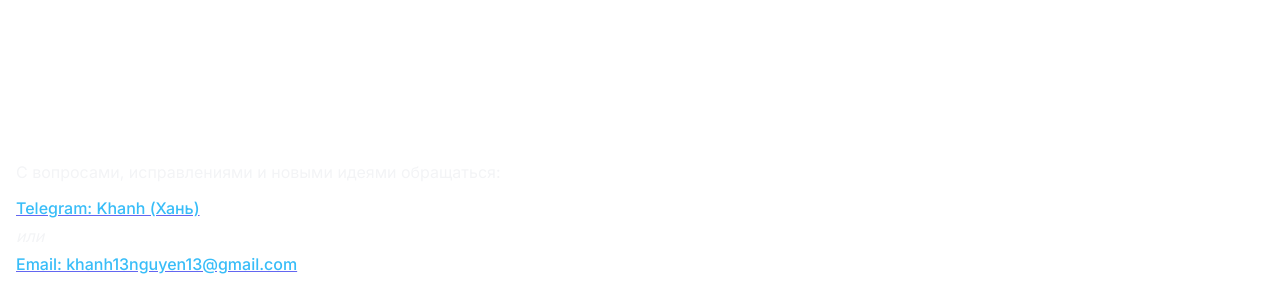
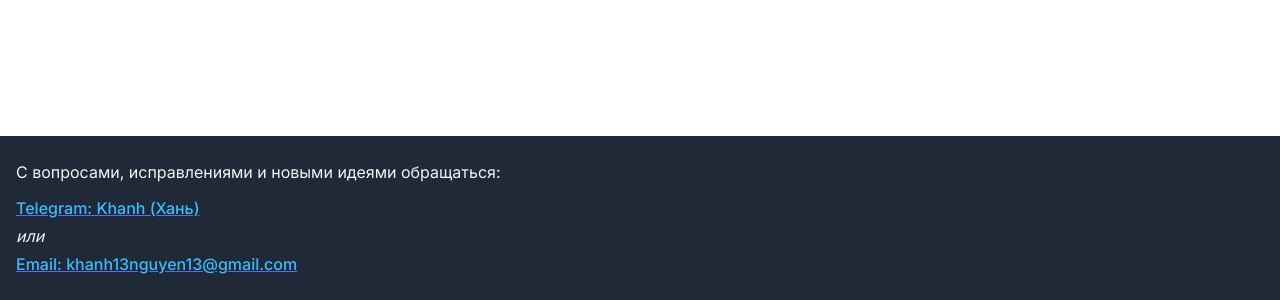
Before and after one commit to Khaanh/Memmingen-Info, a Next.js app: page / in a window 1280 px wide. Shown: the part 948-1248 px from the top of the page. Built offline with nearby package versions, Linux system fonts and the light colour scheme.

Commit message:
Fix bg footer

```diff
--- a/app/components/FooterPage.tsx
+++ b/app/components/FooterPage.tsx
@@ -2,8 +2,8 @@ import React from 'react'
 
 export default function FooterPage() {
   return (
-    <footer className='flex flex-initial py-6 dark:bg-gray-800 dark:border-gray-600'>
-      <div className="container px-2 lg:px-4 flex-initial mx-auto text-gray-100 dark:bg-gray-800">
+    <footer className='flex flex-initial py-6 bg-gray-800'>
+      <div className="container px-2 lg:px-4 flex-initial mx-auto text-gray-100 bg-gray-800">
         <div className='flex flex-col'>
           <p className='mb-3'>
             С вопросами, исправлениями и новыми идеями обращаться:
```
